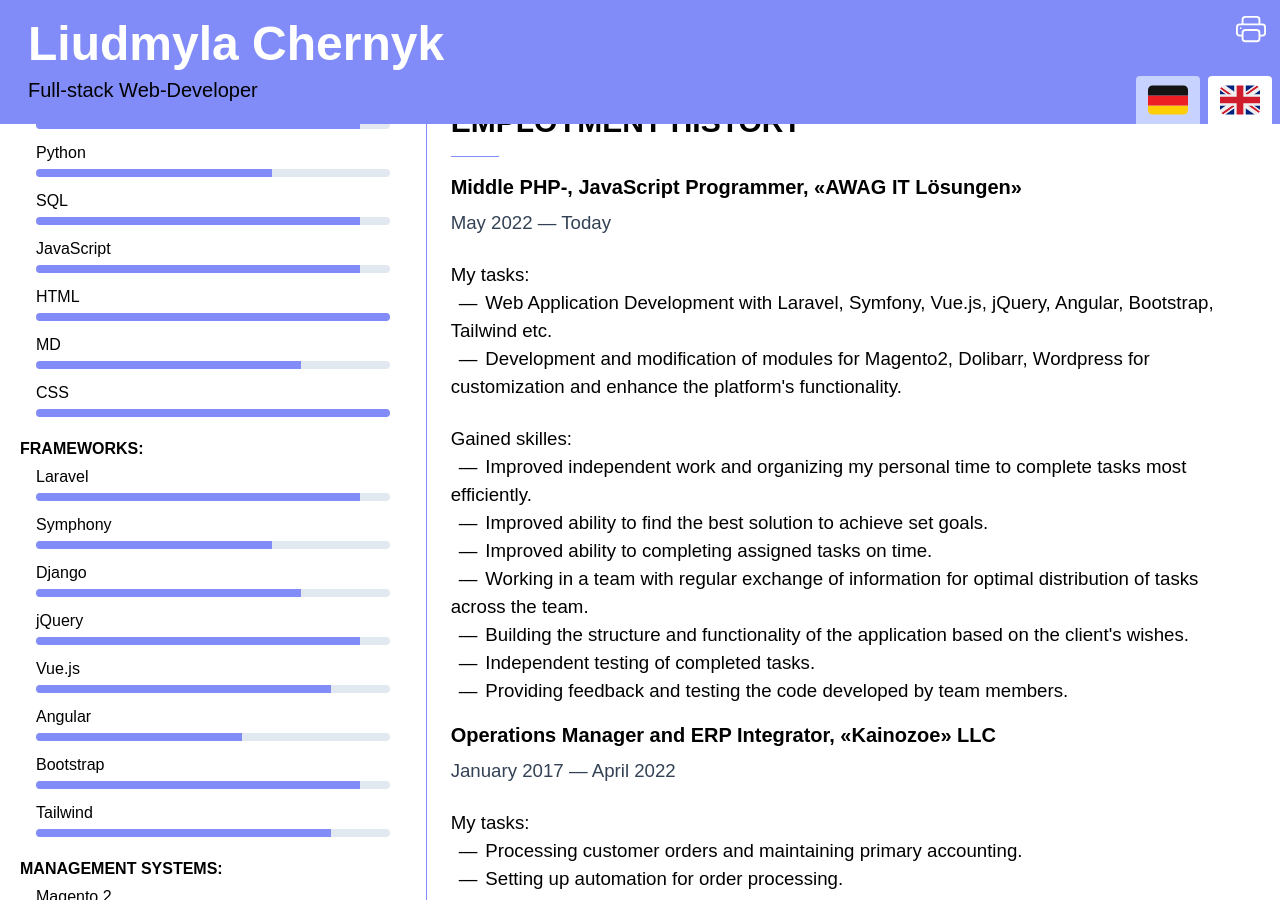
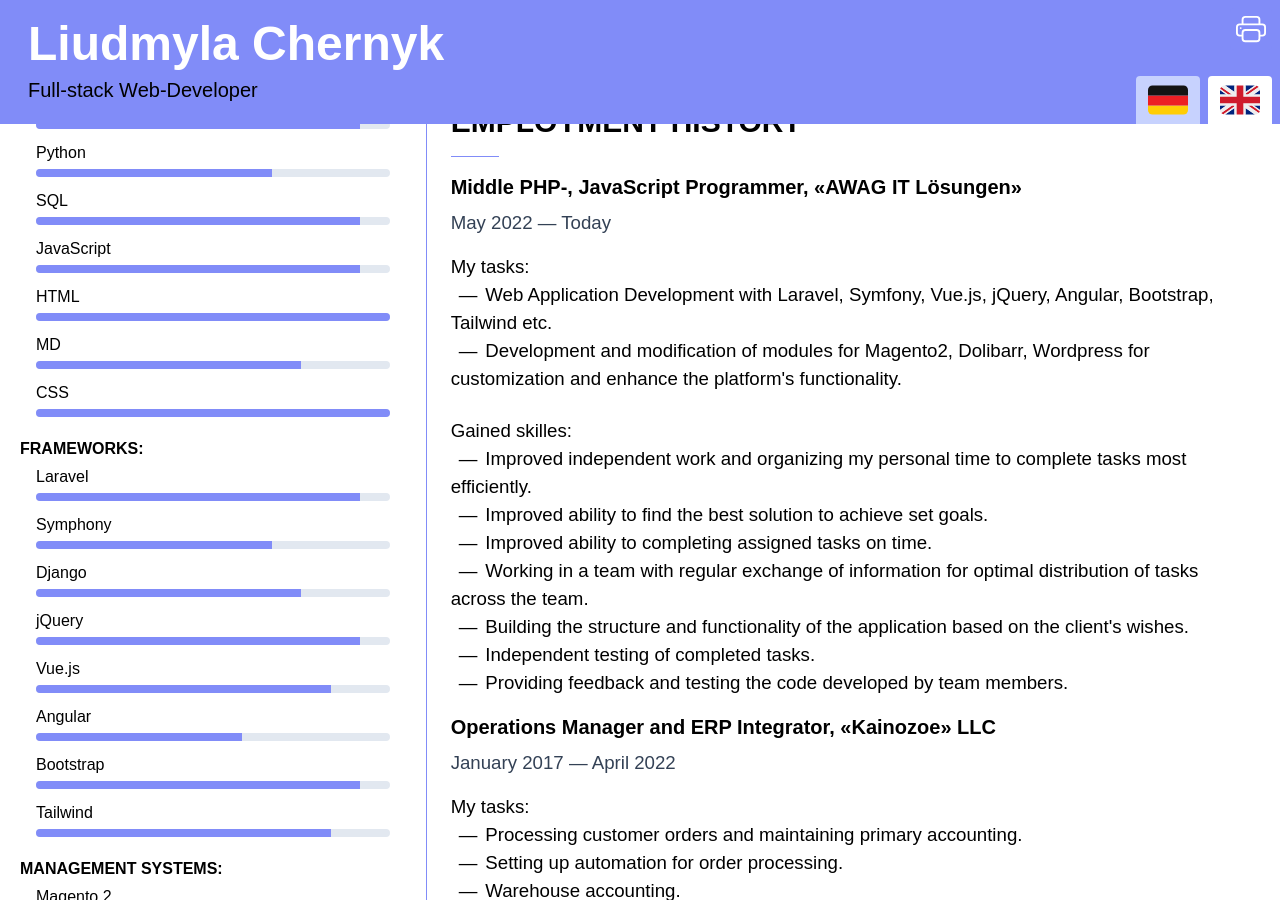
Before and after one commit to lydalyu/lydalyu.github.io, a Jekyll site: the page built from index.markdown, in a window 1280 px wide and 900 px high, scrolled down 469 px. Built offline with Jekyll 4.4.1, drawn with Linux system fonts in a browser that asks for light colours; nearby versions of some CDN libraries.

Commit message:
changed content

```diff
--- a/_data/de.json
+++ b/_data/de.json
@@ -172,49 +172,49 @@
                 "title": "Middle PHP-, JavaScript Programmiererin",
                 "firm": "«AWAG IT Lösungen»",
                 "period": "Mai 2022 — Heute",
-                "text": "<section><h4 class='mt-6'>Meine Aufgaben:</h4><ul class='dash-list'><li>Entwicklung von Webanwendungen mit Laravel, Symfony, Vue.js, jQuery, Angular, Bootstrap, Tailwind usw.</li><li>Entwicklung und Anpassung von Modulen für Magento2, Dolibarr, Wordpress zur Anpassung und Verbesserung der Plattformfunktionalität.</li></ul><h4 class='mt-6'>Erworbene Fähigkeiten:</h4><ul class='dash-list'><li>Verbesserte Fähigkeit zur selbstständigen Arbeit und Organisation meiner persönlichen Zeit, um Aufgaben effizient zu erledigen.</li><li>Verbesserte Fähigkeit, die beste Lösung zur Erreichung gesetzter Ziele zu finden.</li><li>Verbesserte Fähigkeit zur pünktlichen Erledigung zugewiesener Aufgaben.</li><li>Arbeit im Team mit regelmäßigem Informationsaustausch für die optimale Aufgabenverteilung.</li><li>Aufbau der kundenspezifischen Struktur und Funktionalität der Anwendung.</li><li>Selbstständige Prüfung abgeschlossener Aufgaben.</li><li>Überprüfung und Code-Review des von anderen Mitarbeitern geschriebenen Codes.</li></ul></section>"
+                "text": "<section><h4>Meine Aufgaben:</h4><ul class='dash-list'><li>Entwicklung von Webanwendungen mit Laravel, Symfony, Vue.js, jQuery, Angular, Bootstrap, Tailwind usw.</li><li>Entwicklung und Anpassung von Modulen für Magento2, Dolibarr, Wordpress zur Anpassung und Verbesserung der Plattformfunktionalität.</li></ul><h4 class='mt-6'>Erworbene Fähigkeiten:</h4><ul class='dash-list'><li>Verbesserte Fähigkeit zur selbstständigen Arbeit und Organisation meiner persönlichen Zeit, um Aufgaben effizient zu erledigen.</li><li>Verbesserte Fähigkeit, die beste Lösung zur Erreichung gesetzter Ziele zu finden.</li><li>Verbesserte Fähigkeit zur pünktlichen Erledigung zugewiesener Aufgaben.</li><li>Arbeit im Team mit regelmäßigem Informationsaustausch für die optimale Aufgabenverteilung.</li><li>Aufbau der kundenspezifischen Struktur und Funktionalität der Anwendung.</li><li>Selbstständige Prüfung abgeschlossener Aufgaben.</li><li>Überprüfung und Code-Review des von anderen Mitarbeitern geschriebenen Codes.</li></ul></section>"
             },
             {
                 "title": "Betriebsleiter und ERP-Integrator",
                 "firm": "«Kainozoe» LLC",
                 "period": "Januar 2017 — April 2022",
-                "text": "<section><h4 class='mt-6'>Meine Aufgaben:</h4><ul class='dash-list'><li>Bearbeitung von Kundenbestellungen und Führung der primären Buchhaltung.</li><li>Einrichtung der Automatisierung für die Auftragsabwicklung.</li><li>Lagerbuchhaltung.</li><li>Einrichtung des Kundenportals.</li><li>Implementierung der Automatisierung für das Hinzufügen neuer Produkte zum Buchhaltungssystem unter Verwendung der integrierten Funktionen des Systems und der Entwicklung zusätzlicher Python-Skripte.</li></ul><h4 class='mt-6'>Erworbene Fähigkeiten:</h4><ul class='dash-list'><li>Arbeiten mit CRM- und ERP-Systemen, Einrichtung und Automatisierung von Prozessen.</li><li>Grundlegende Buchhaltungsverfahren.</li><li>Verbesserte Fähigkeit zur selbstständigen Arbeit und Organisation meiner persönlichen Zeit, um Aufgaben effizient abzuschließen.</li><li>Verbesserte Kenntnisse in HTML, CSS und JavaScript während der Einrichtung des Kundenportals.</li><li>Die eigenständige Erforschung der Programmiersprache Python ermöglichte mir, Skripte zu entwickeln, die die Automatisierungsfähigkeiten von Prozessen verbessern.</li><li>Erwarb die Fähigkeit, mit REST-APIs zu interagieren, während Python-Skripte geschrieben wurden, um Produkte dem Buchhaltungssystem hinzuzufügen und die Produktverfügbarkeit mit Lieferanten zu synchronisieren.</li></ul></section>"
+                "text": "<section><h4>Meine Aufgaben:</h4><ul class='dash-list'><li>Bearbeitung von Kundenbestellungen und Führung der primären Buchhaltung.</li><li>Einrichtung der Automatisierung für die Auftragsabwicklung.</li><li>Lagerbuchhaltung.</li><li>Einrichtung des Kundenportals.</li><li>Implementierung der Automatisierung für das Hinzufügen neuer Produkte zum Buchhaltungssystem unter Verwendung der integrierten Funktionen des Systems und der Entwicklung zusätzlicher Python-Skripte.</li></ul><h4 class='mt-6'>Erworbene Fähigkeiten:</h4><ul class='dash-list'><li>Arbeiten mit CRM- und ERP-Systemen, Einrichtung und Automatisierung von Prozessen.</li><li>Grundlegende Buchhaltungsverfahren.</li><li>Verbesserte Fähigkeit zur selbstständigen Arbeit und Organisation meiner persönlichen Zeit, um Aufgaben effizient abzuschließen.</li><li>Verbesserte Kenntnisse in HTML, CSS und JavaScript während der Einrichtung des Kundenportals.</li><li>Die eigenständige Erforschung der Programmiersprache Python ermöglichte mir, Skripte zu entwickeln, die die Automatisierungsfähigkeiten von Prozessen verbessern.</li><li>Erwarb die Fähigkeit, mit REST-APIs zu interagieren, während Python-Skripte geschrieben wurden, um Produkte dem Buchhaltungssystem hinzuzufügen und die Produktverfügbarkeit mit Lieferanten zu synchronisieren.</li></ul></section>"
             },
             {
                 "title": "Junior SEO-webtools Entwicklerin",
                 "firm": "SEO Studio «Domen PR»",
                 "period": "Juli 2016 — Februar 2017",
-                "text": "<section><h4 class='mt-6'>Meine Aufgaben:</h4><ul class='dash-list'><li>Content-SEO-Optimierung..</li><li>Entwicklung und Anpassung von WordPress-Themen.</li><li>Datenanalyse.</li></ul><h4 class='mt-6'>Erworbene Fähigkeiten:</h4><ul class='dash-list'><li>Verbesserte Organisation meiner persönlichen Zeit, um Aufgaben effizienter zu erledigen.</li><li>Verbesserte Fähigkeit, die beste Lösung zur Erreichung gesetzter Ziele zu finden.</li><li>Beherrschung der Verwendung von regulären Ausdrücken zur effektiven Automatisierung der Datenanalyse.</li><li>Anwendung von HTML- und CSS-Kenntnissen bei der Entwicklung von WordPress-Themen.</li><li>Erlernen der Programmiersprache PHP, um WordPress-Themen unabhängig zu entwickeln und anzupassen.</li><li>Arbeiten mit den SQL-Datenbanken zur Migration von Websites zu WordPress aus anderen Content-Management-Systemen.</li><li>Anpassung von Texten, die von Copywritern für SEO-Promotionszwecke verfasst wurden.</li></ul></section>"
+                "text": "<section><h4>Meine Aufgaben:</h4><ul class='dash-list'><li>Content-SEO-Optimierung..</li><li>Entwicklung und Anpassung von WordPress-Themen.</li><li>Datenanalyse.</li></ul><h4 class='mt-6'>Erworbene Fähigkeiten:</h4><ul class='dash-list'><li>Verbesserte Organisation meiner persönlichen Zeit, um Aufgaben effizienter zu erledigen.</li><li>Verbesserte Fähigkeit, die beste Lösung zur Erreichung gesetzter Ziele zu finden.</li><li>Beherrschung der Verwendung von regulären Ausdrücken zur effektiven Automatisierung der Datenanalyse.</li><li>Anwendung von HTML- und CSS-Kenntnissen bei der Entwicklung von WordPress-Themen.</li><li>Erlernen der Programmiersprache PHP, um WordPress-Themen unabhängig zu entwickeln und anzupassen.</li><li>Arbeiten mit den SQL-Datenbanken zur Migration von Websites zu WordPress aus anderen Content-Management-Systemen.</li><li>Anpassung von Texten, die von Copywritern für SEO-Promotionszwecke verfasst wurden.</li></ul></section>"
             },
             {
                 "title": "Verkäuferin",
                 "firm": "Turkul.net",
                 "period": "September 2012 - November 2016 ",
-                "text": "<section><h4 class='mt-6'>Meine Aufgaben:</h4><ul class='dash-list'><li>Neue Produkte auf der Website des Geschäfts hinzufügen und individuelle sowie umfassende Beschreibungen für sie verfassen.</li><li>Kurze Artikel über das sportliche und Outdoor-Leben der Mitarbeiter für den Unternehmensblog verfassen, um den Laden online zu bewerben.</li><li>Aktive Teilnahme am Design und der Optimierung der Geschäftswebsite.</li><li>Kundenberatung für den Kauf von Outdoor-Ausrüstung und Bekleidung.</li><li>Bearbeitung von Online-Bestellungen.</li><li>Bestellungen bei Lieferanten aufgeben.</li><li>Abgleich der Buchhaltung mit den Lieferanten.</li></ul><h4 class='mt-6'>Erworbene Fähigkeiten:</h4><ul class='dash-list'><li>Fähigkeit zur effektiven Kommunikation mit Kunden sowohl persönlich als auch telefonisch oder per E-Mail.</li><li>Auswahl von Ausrüstung, die den individuellen Bedürfnissen der Kunden entspricht, aus dem vorhandenen Sortiment.</li><li>Fähigkeit, unter Druck die optimale Lösung für Probleme zu finden.</li><li>Verbesserte Selbstständigkeit und effiziente Zeitorganisation zur erfolgreichen Erledigung von Aufgaben.</li><li>Arbeit mit Buchhaltungs- und Lagerverwaltungssystemen.</li><li>Vertrautheit mit Content-Management-Systemen.</li><li>Verfassen von prägnanten und informativen Texten sowie Artikeln zur Bewerbung von Produkten oder des Geschäfts.</li></ul></section>"
+                "text": "<section><h4>Meine Aufgaben:</h4><ul class='dash-list'><li>Neue Produkte auf der Website des Geschäfts hinzufügen und individuelle sowie umfassende Beschreibungen für sie verfassen.</li><li>Kurze Artikel über das sportliche und Outdoor-Leben der Mitarbeiter für den Unternehmensblog verfassen, um den Laden online zu bewerben.</li><li>Aktive Teilnahme am Design und der Optimierung der Geschäftswebsite.</li><li>Kundenberatung für den Kauf von Outdoor-Ausrüstung und Bekleidung.</li><li>Bearbeitung von Online-Bestellungen.</li><li>Bestellungen bei Lieferanten aufgeben.</li><li>Abgleich der Buchhaltung mit den Lieferanten.</li></ul><h4 class='mt-6'>Erworbene Fähigkeiten:</h4><ul class='dash-list'><li>Fähigkeit zur effektiven Kommunikation mit Kunden sowohl persönlich als auch telefonisch oder per E-Mail.</li><li>Auswahl von Ausrüstung, die den individuellen Bedürfnissen der Kunden entspricht, aus dem vorhandenen Sortiment.</li><li>Fähigkeit, unter Druck die optimale Lösung für Probleme zu finden.</li><li>Verbesserte Selbstständigkeit und effiziente Zeitorganisation zur erfolgreichen Erledigung von Aufgaben.</li><li>Arbeit mit Buchhaltungs- und Lagerverwaltungssystemen.</li><li>Vertrautheit mit Content-Management-Systemen.</li><li>Verfassen von prägnanten und informativen Texten sowie Artikeln zur Bewerbung von Produkten oder des Geschäfts.</li></ul></section>"
             },
             {
                 "title": "Online-Shop-Manager",
                 "firm": "Rozumniki.ua",
                 "period": "August 2011 - August 2012",
-                "text": "<section><h4 class='mt-6'>Meine Aufgaben:</h4><ul class='dash-list'><li>Bearbeitung von Kundenbestellungen.</li><li>Teilnahme am Produktionsprozess von Schulunterrichtsmaterialien.</li><li>Aufgabe von Bestellungen bei Lieferanten.</li><li>Abgleich der Buchhaltung mit Lieferanten.</li></ul><h4 class='mt-6'>Erworbene Fähigkeiten:</h4><ul class='dash-list'><li>Fähigkeit zur Anpassung und Arbeit mit verschiedenen Buchhaltungs- und Content-Management-Systemen.</li><li>Zusammenarbeit mit anderen Abteilungen zur effektiven Erledigung zugewiesener Aufgaben.</li><li>Kommunikationsfähigkeit mit Kunden per Telefon oder E-Mail.</li><li>Entwicklung von Fähigkeiten im Umgang mit Lieferanten durch Aufgeben von Bestellungen und Buchhaltungsabgleich.</li></ul></section>"
+                "text": "<section><h4>Meine Aufgaben:</h4><ul class='dash-list'><li>Bearbeitung von Kundenbestellungen.</li><li>Teilnahme am Produktionsprozess von Schulunterrichtsmaterialien.</li><li>Aufgabe von Bestellungen bei Lieferanten.</li><li>Abgleich der Buchhaltung mit Lieferanten.</li></ul><h4 class='mt-6'>Erworbene Fähigkeiten:</h4><ul class='dash-list'><li>Fähigkeit zur Anpassung und Arbeit mit verschiedenen Buchhaltungs- und Content-Management-Systemen.</li><li>Zusammenarbeit mit anderen Abteilungen zur effektiven Erledigung zugewiesener Aufgaben.</li><li>Kommunikationsfähigkeit mit Kunden per Telefon oder E-Mail.</li><li>Entwicklung von Fähigkeiten im Umgang mit Lieferanten durch Aufgeben von Bestellungen und Buchhaltungsabgleich.</li></ul></section>"
             },
             {
                 "title": "Verkäuferin",
                 "firm": "El-cap.kiev.ua",
                 "period": "September 2009 - Juli 2011",
-                "text": "<section><h4 class='mt-6'>Meine Aufgaben:</h4><ul class='dash-list'><li>Hinzufügen neuer Produkte zur Website des Geschäfts und Verfassen einer einzigartigen und umfassenden Beschreibung für sie.</li><li>Schreiben von kurzen Artikeln über das Sport- und Outdoorleben der Mitarbeiter für den Blog des Geschäfts, um den Laden online zu bewerben.</li><li>Beratung für Käufer von Outdoor-Ausrüstung und Kleidung.</li><li>Bearbeitung von Online-Bestellungen.</li><li>Aufgabe von Bestellungen bei Lieferanten.</li></ul><h4 class='mt-6'>Erworbene Fähigkeiten:</h4><ul class='dash-list'><li>Fähigkeit zur Kommunikation mit Kunden sowohl persönlich als auch telefonisch oder per E-Mail.</li><li>Auswahl von Ausrüstung, die den individuellen Bedürfnissen der Kunden aus dem vorhandenen Sortiment entspricht.</li><li>Finden der optimalen Lösung für ein Problem in einer Situation mit hohem Druck.</li><li>Bildung eines Teams zur Lösung eines gegebenen Problems.</li><li>Arbeiten mit Buchhaltungs- und Lagerverwaltungssystemen.</li><li>Arbeiten mit Content-Management-Systemen.</li><li>Verfassen von kurzen und umfassenden Texten und Artikeln zur Produkt- oder Ladenwerbung.</li></ul></section>"
+                "text": "<section><h4>Meine Aufgaben:</h4><ul class='dash-list'><li>Hinzufügen neuer Produkte zur Website des Geschäfts und Verfassen einer einzigartigen und umfassenden Beschreibung für sie.</li><li>Schreiben von kurzen Artikeln über das Sport- und Outdoorleben der Mitarbeiter für den Blog des Geschäfts, um den Laden online zu bewerben.</li><li>Beratung für Käufer von Outdoor-Ausrüstung und Kleidung.</li><li>Bearbeitung von Online-Bestellungen.</li><li>Aufgabe von Bestellungen bei Lieferanten.</li></ul><h4 class='mt-6'>Erworbene Fähigkeiten:</h4><ul class='dash-list'><li>Fähigkeit zur Kommunikation mit Kunden sowohl persönlich als auch telefonisch oder per E-Mail.</li><li>Auswahl von Ausrüstung, die den individuellen Bedürfnissen der Kunden aus dem vorhandenen Sortiment entspricht.</li><li>Finden der optimalen Lösung für ein Problem in einer Situation mit hohem Druck.</li><li>Bildung eines Teams zur Lösung eines gegebenen Problems.</li><li>Arbeiten mit Buchhaltungs- und Lagerverwaltungssystemen.</li><li>Arbeiten mit Content-Management-Systemen.</li><li>Verfassen von kurzen und umfassenden Texten und Artikeln zur Produkt- oder Ladenwerbung.</li></ul></section>"
             },
             {
                 "title": "Call-Center Angestellter",
                 "firm": "OJSC IVK",
                 "period": "Juni 2006 - April 2009",
-                "text": "<section><h4 class='mt-6'>Meine Aufgaben:</h4><ul class='dash-list'><li>Kundenbetreuung für Nutzer von Kabelfernsehen und Kabelinternet.</li><li>Verkauf von Unternehmensdienstleistungen an neue und bestehende Kunden.</li></ul><h4 class='mt-6'>Erworbene Fähigkeiten:</h4><ul class='dash-list'><li>Kommunikation mit Kunden per Telefon.</li><li>Stressresistenz.</li><li>Finden der Lösung für ein Problem in einer Situation mit hohem Druck, oft mit begrenzten Informationen.</li><li>Fähigkeit zur Zusammenarbeit mit anderen technischen Abteilungen zur Lösung von Kundenanfragen und -problemen.</li><li>Fähigkeit, äußere Ablenkungen auszublenden und in lauten Umgebungen auf die Arbeit zu konzentrieren.</li></ul></section>"
+                "text": "<section><h4>Meine Aufgaben:</h4><ul class='dash-list'><li>Kundenbetreuung für Nutzer von Kabelfernsehen und Kabelinternet.</li><li>Verkauf von Unternehmensdienstleistungen an neue und bestehende Kunden.</li></ul><h4 class='mt-6'>Erworbene Fähigkeiten:</h4><ul class='dash-list'><li>Kommunikation mit Kunden per Telefon.</li><li>Stressresistenz.</li><li>Finden der Lösung für ein Problem in einer Situation mit hohem Druck, oft mit begrenzten Informationen.</li><li>Fähigkeit zur Zusammenarbeit mit anderen technischen Abteilungen zur Lösung von Kundenanfragen und -problemen.</li><li>Fähigkeit, äußere Ablenkungen auszublenden und in lauten Umgebungen auf die Arbeit zu konzentrieren.</li></ul></section>"
             },
             {
                 "title": "Laborassistentin",
                 "firm": "National Technical University of Ukraine 'Kyiv Polytechnic Institute",
                 "period": "November 2002 - Mai 2004",
-                "text": "<section><h4 class='mt-6'>Meine Aufgaben:</h4><ul class='dash-list'><li>Übertragung von handgeschriebenen Texten auf den Computer zur Erstellung von Lehrmaterialien für die Universität.</li></ul><h4 class='mt-6'>Erworbene Fähigkeiten:</h4><ul class='dash-list'><li>Gestaltung von Layouts für technische Lehrmaterialien zur Druckvorbereitung.</li><li>Die Umwandlung von Skizzen in vektorbasierte Bilder in MS Word, um eine hochwertige Druckausgabe in verschiedenen Maßstäben zu gewährleisten.</li><li>Effizientes Zeitmanagement zur erfolgreichen Bewältigung von Aufgaben und ohne Beeinträchtigung des Studiums.</li><li>Pünktliche und verantwortungsbewusste Erfüllung zugewiesener Aufgaben.</li></ul></section>"
+                "text": "<section><h4>Meine Aufgaben:</h4><ul class='dash-list'><li>Übertragung von handgeschriebenen Texten auf den Computer zur Erstellung von Lehrmaterialien für die Universität.</li></ul><h4 class='mt-6'>Erworbene Fähigkeiten:</h4><ul class='dash-list'><li>Gestaltung von Layouts für technische Lehrmaterialien zur Druckvorbereitung.</li><li>Die Umwandlung von Skizzen in vektorbasierte Bilder in MS Word, um eine hochwertige Druckausgabe in verschiedenen Maßstäben zu gewährleisten.</li><li>Effizientes Zeitmanagement zur erfolgreichen Bewältigung von Aufgaben und ohne Beeinträchtigung des Studiums.</li><li>Pünktliche und verantwortungsbewusste Erfüllung zugewiesener Aufgaben.</li></ul></section>"
             }
         ],
         "education": {
```
Also changed, not shown: _data/en.json (+8 -8 lines).
